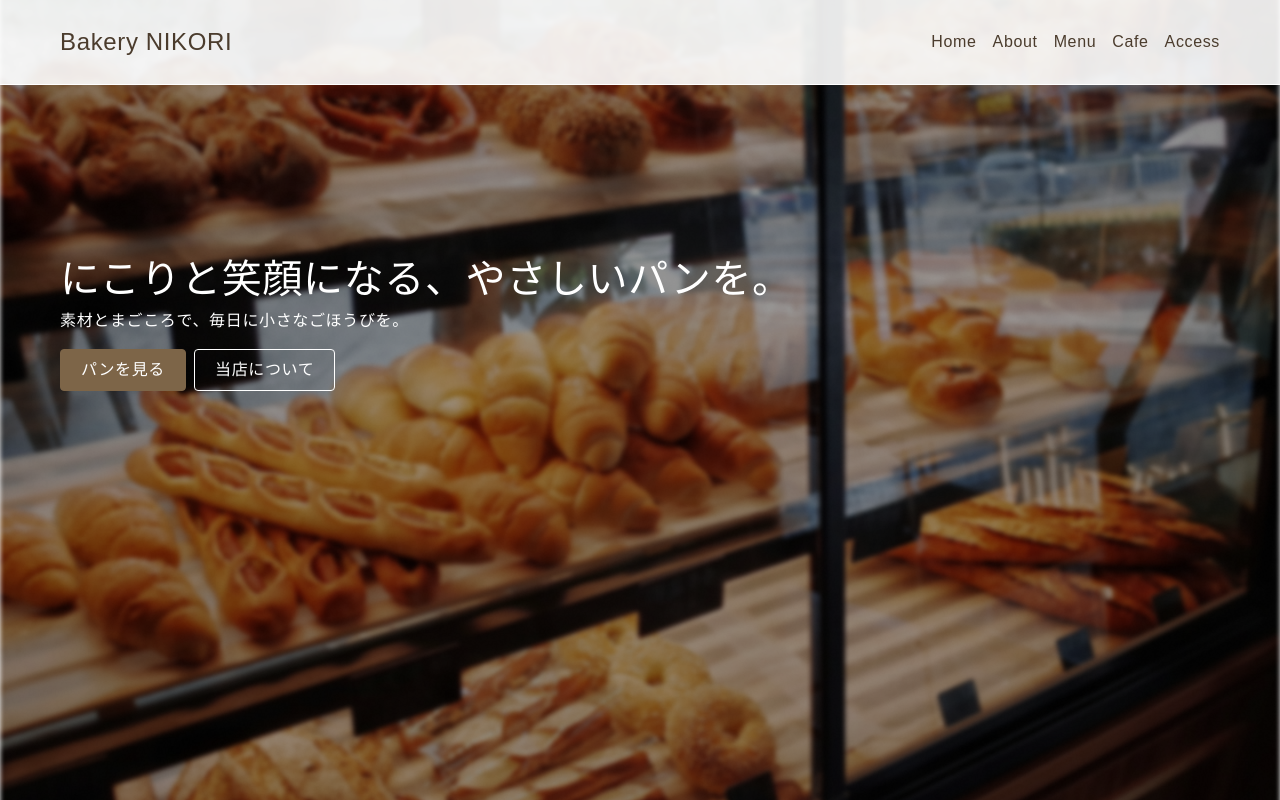
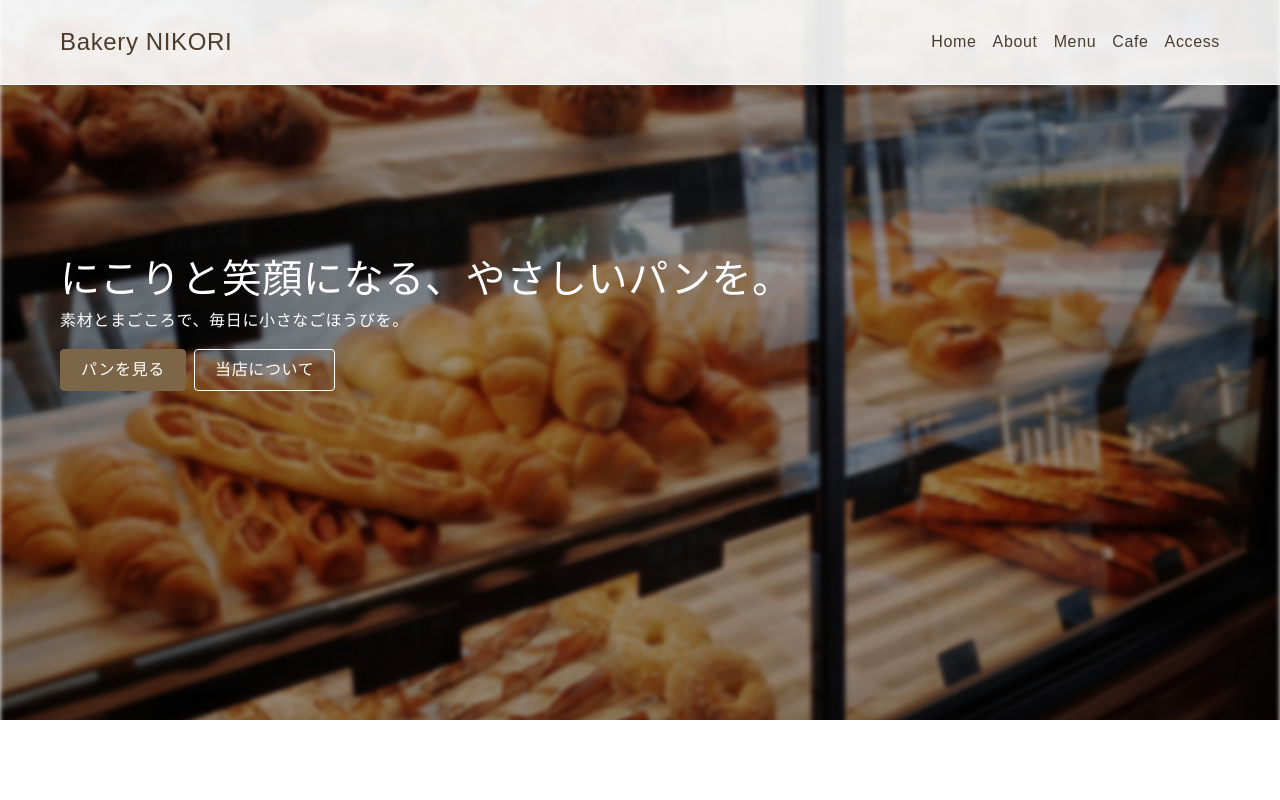
Before and after one commit to junya3/training_react, a Next.js app: page / in a window 1280 px wide. Built offline with nearby package versions, Linux system fonts and the light colour scheme; a web font is replaced by a local one.

Commit message:
KVの高さを変更

```diff
--- a/src/assets/css/style.css
+++ b/src/assets/css/style.css
@@ -53,14 +53,11 @@ a {
 /* keyvisual */
 #keyvisual {
   width: 100%;
-  height: 100dvh;
+  height: 90dvh;
   overflow: hidden;
   img{
     width:100%;
     height:100%;
-    position:absolute;
-    margin:auto;
-    inset:0;
 
     object-fit: cover;
   }
```
